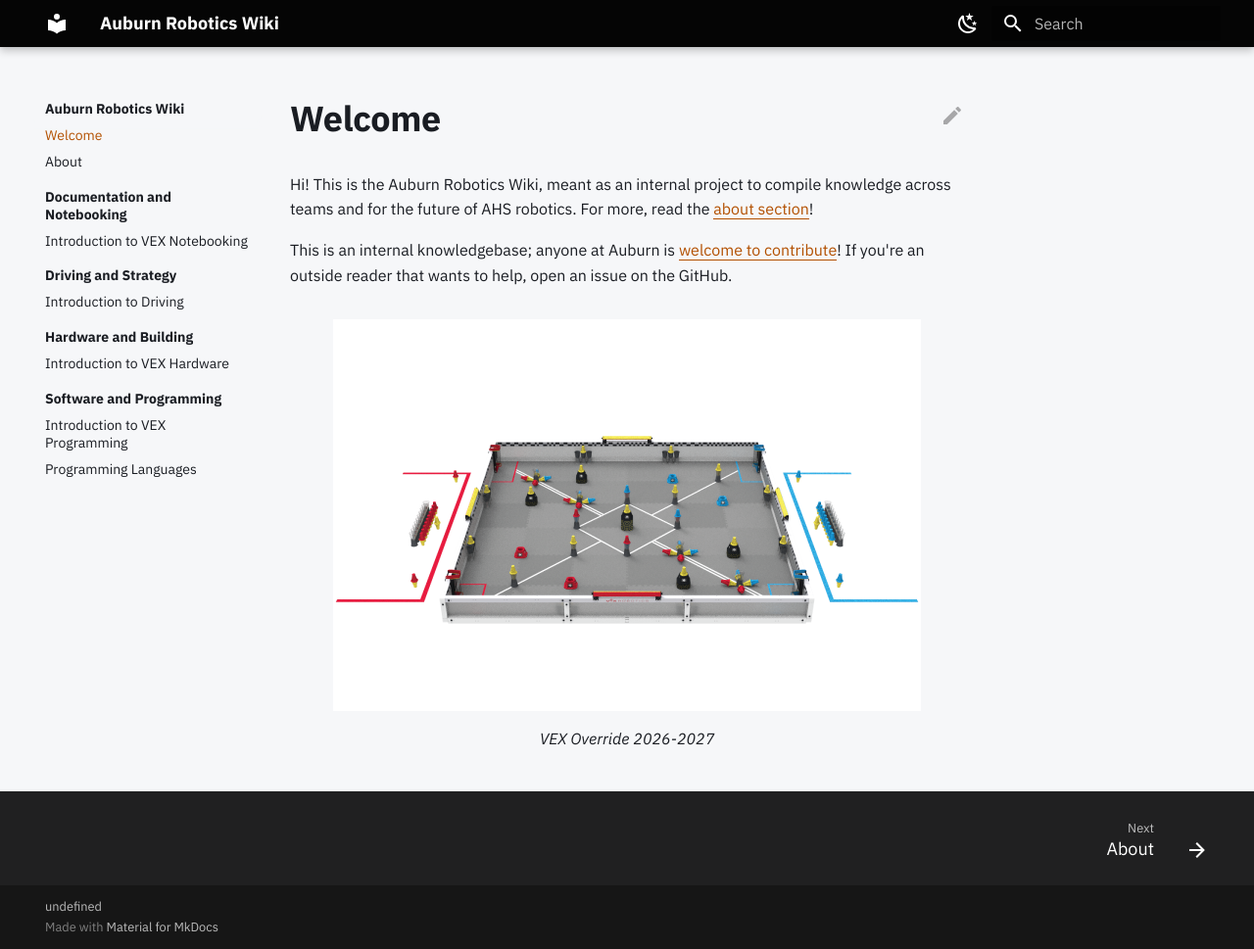
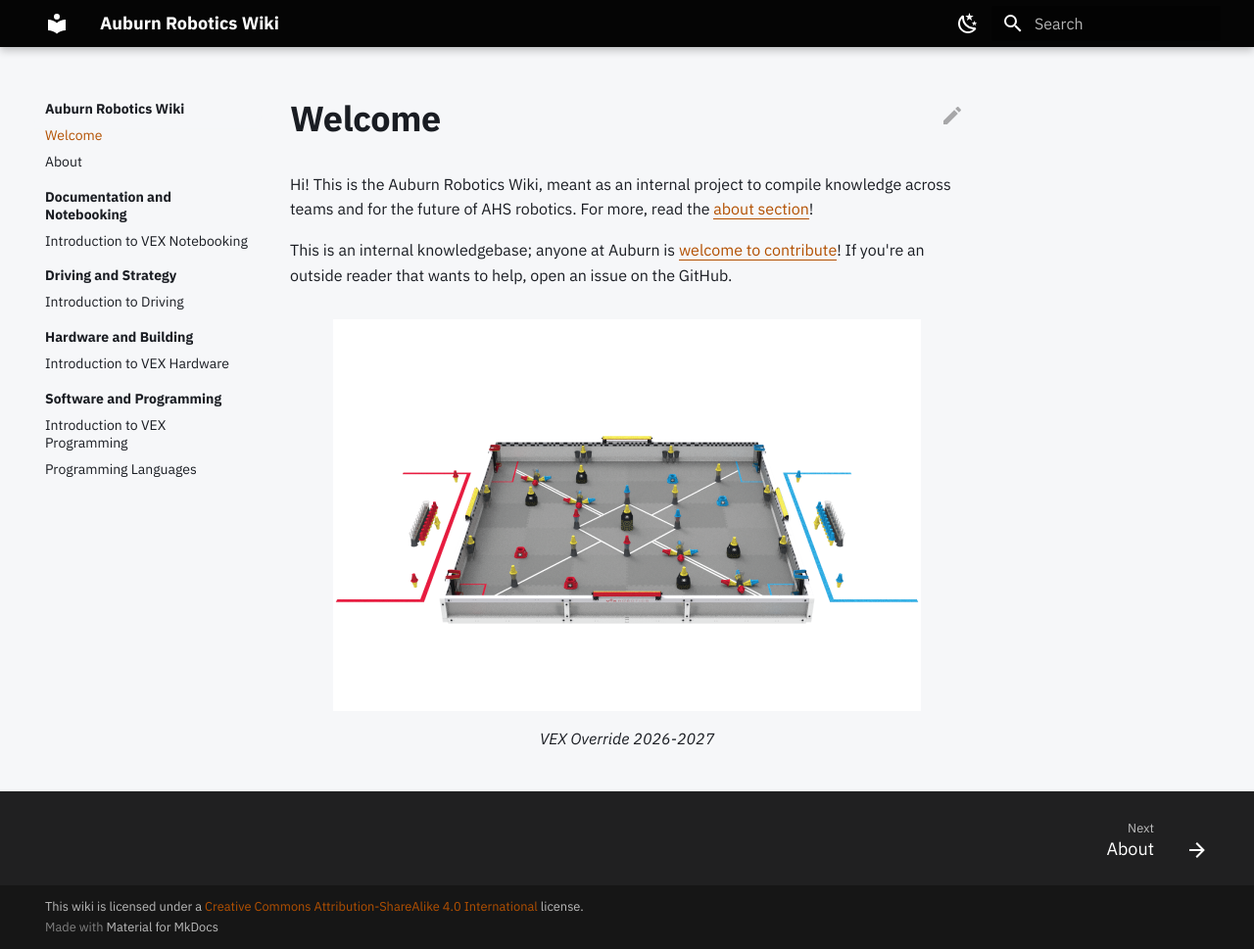
Before and after one commit to undonepotato/auburn-robotics-wiki, an MkDocs documentation site: the page built from docs/index.md, in a window 1280 px wide and 969 px high. Shown: the whole window at 98% size. Built offline with MkDocs 1.6.1 and Material for MkDocs 9.7.7, drawn with Linux system fonts in a browser that asks for light colours.

Commit message:
feat(meta): :sparkles: Add copyright notice

```diff
--- a/docs/stylesheets/extra.css
+++ b/docs/stylesheets/extra.css
@@ -79,3 +79,11 @@
 .md-content .md-path__link:hover {
   border-block-end: 1px solid var(--md-typeset-a-color);
 }
+
+#copyright-notice {
+  color: var(--md-accent-fg-color);
+}
+
+#copyright-notice:hover {
+  border-block-end: 1px solid var(--md-typeset-a-color);
+}
--- a/mkdocs.yml
+++ b/mkdocs.yml
@@ -77,4 +77,7 @@ extra:
       - accept
       - reject
       - manage
-copyright: undefined
+copyright:
+  This wiki is licensed under a <a id="copyright-notice"
+  href=https://creativecommons.org/licenses/by-sa/4.0/>Creative Commons
+  Attribution-ShareAlike 4.0 International</a> license.
```
